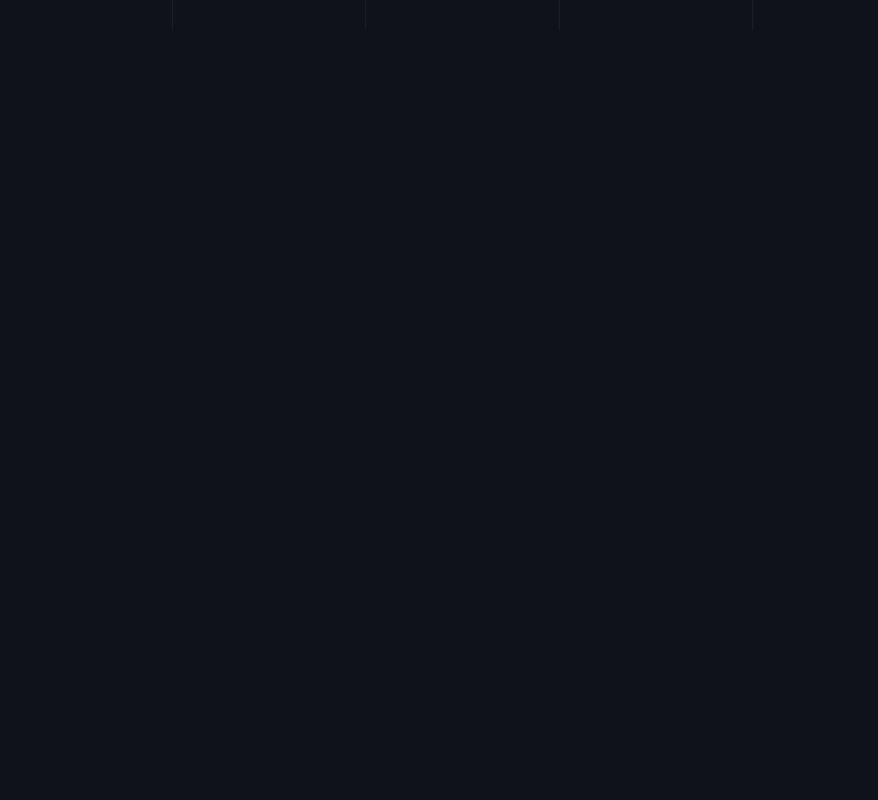
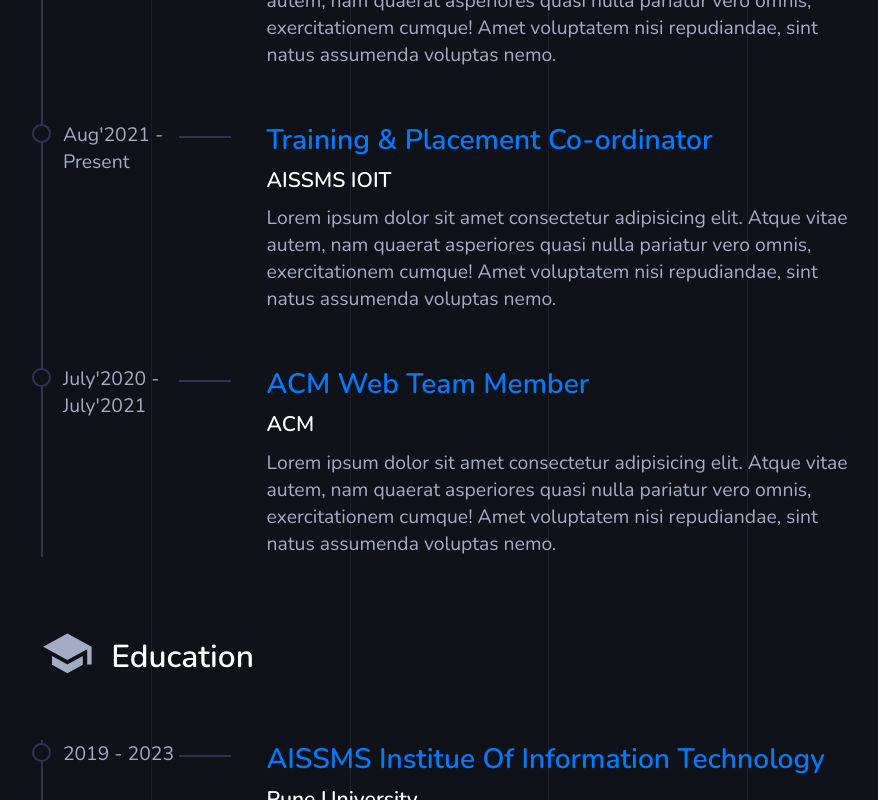
Before and after one commit to Adi720/Portfolio, a React (Create React App) app: page /resume in a window 1280 px wide. Shown: the part 980-1780 px from the top of the page, without its empty margins (334-1212 px from the left). Before the commit the page ends 1010 px from the top, so only its background shows below. Built offline with nearby package versions, Linux system fonts and the light colour scheme.

Commit message:
resume page frontend build

```diff
--- a/src/Components/Navigation.js
+++ b/src/Components/Navigation.js
@@ -102,7 +102,7 @@ const NavigationStyled = styled.nav`
         width: 100%;
         p{
             padding: 1.3rem 0;
-            font-size: 1.1rem;
+            font-size: 1rem;
             display: block;
             text-align: center;
         }
--- /dev/null
+++ b/src/Components/Resume.js
@@ -0,0 +1,85 @@
+import React from 'react'
+import styled from 'styled-components'
+import { InnerLayout } from '../Styles/Layout'
+import SecTitle from './SecTitle'
+import Title from './Title'
+import { BusinessCenter } from '@material-ui/icons'
+import { School } from '@material-ui/icons'
+import ResumeItem from './ResumeItem'
+
+const Resume = () => {
+    const briefcase = <BusinessCenter />;
+    const education = <School />;
+    return (
+        <ResumeStyled>
+            <Title title={'Resume'} />
+            <InnerLayout>
+                <div className="sec-title">
+                    <SecTitle icon={briefcase} title={"Professional Experience"} />
+                </div>
+                <div className="resume-content">
+                    <ResumeItem
+                        year={"July'2021 - Present"}
+                        title={'ACM IOIT Webmaster'}
+                        subtitle={'ACM'}
+                        text={'Lorem ipsum dolor sit amet consectetur adipisicing elit. Atque vitae autem, nam quaerat asperiores quasi nulla pariatur vero omnis, exercitationem cumque! Amet voluptatem nisi repudiandae, sint natus assumenda voluptas nemo.'}
+                    />
+                    <ResumeItem
+                        year={"Aug'2021 - Present"}
+                        title={'Training & Placement Co-ordinator'}
+                        subtitle={'AISSMS IOIT'}
+                        text={'Lorem ipsum dolor sit amet consectetur adipisicing elit. Atque vitae autem, nam quaerat asperiores quasi nulla pariatur vero omnis, exercitationem cumque! Amet voluptatem nisi repudiandae, sint natus assumenda voluptas nemo.'}
+                    />
+                    <ResumeItem
+                        year={"July'2020 - July'2021"}
+                        title={'ACM Web Team Member'}
+                        subtitle={'ACM'}
+                        text={'Lorem ipsum dolor sit amet consectetur adipisicing elit. Atque vitae autem, nam quaerat asperiores quasi nulla pariatur vero omnis, exercitationem cumque! Amet voluptatem nisi repudiandae, sint natus assumenda voluptas nemo.'}
+                    />
+                </div>
+                <div className="sec-title u-sec-title-margin">
+                    <SecTitle icon={education} title={"Education"} />
+                </div>
+                <div className="resume-content">
+                    <ResumeItem
+                        year={'2019 - 2023'}
+                        title={'AISSMS Institue Of Information Technology'}
+                        subtitle={'Pune University'}
+                        text={'Lorem ipsum dolor sit amet consectetur adipisicing elit. Atque vitae autem, nam quaerat asperiores quasi nulla pariatur vero omnis, exercitationem cumque! Amet voluptatem nisi repudiandae, sint natus assumenda voluptas nemo.'}
+
+                    />
+                    {/* <ResumeItem
+                        year={'2015 - 2020'}
+                        title={'Computer Science'}
+                        subtitle={'Pune University'}
+                        text={'Lorem ipsum dolor sit amet consectetur adipisicing elit. Atque vitae autem, nam quaerat asperiores quasi nulla pariatur vero omnis, exercitationem cumque! Amet voluptatem nisi repudiandae, sint natus assumenda voluptas nemo.'}
+                    />
+                    <div className="u-margin-bottom">
+                        <ResumeItem
+                            year={'2015 - 2020'}
+                            title={'Computer Science'}
+                            subtitle={'Pune University'}
+                            text={'Lorem ipsum dolor sit amet consectetur adipisicing elit. Atque vitae autem, nam quaerat asperiores quasi nulla pariatur vero omnis, exercitationem cumque! Amet voluptatem nisi repudiandae, sint natus assumenda voluptas nemo.'}
+                        />
+                    </div> */}
+                </div>
+            </InnerLayout>
+        </ResumeStyled>
+    )
+}
+
+const ResumeStyled = styled.section`
+    .sec-title{
+        padding-bottom: 3rem;
+    }
+
+    .u-sec-title-margin{
+        margin-top: 4rem;
+    }
+
+    .resume-content{
+        border-left: 2px solid var(--border-color);
+    }
+`;
+
+export default Resume
--- /dev/null
+++ b/src/Components/ResumeItem.js
@@ -0,0 +1,68 @@
+import React from 'react'
+import styled from 'styled-components'
+
+const ResumeItem = ({ year, title, subtitle, text }) => {
+    return (
+        <ResumeItemStyled>
+            <div className="left-content">
+                <p>{year}</p>
+            </div>
+            <div className="right-content">
+                <h5>{title}</h5>
+                <h6>{subtitle}</h6>
+                <p>{text}</p>
+            </div>
+        </ResumeItemStyled>
+    )
+}
+
+const ResumeItemStyled = styled.div`
+    display: flex;
+    &:not(:last-child){
+        padding-bottom: 3rem;
+    }
+    .left-content{
+        width: 50%;
+        padding-left: 20px;
+        position: relative;
+        &::before{
+            content: "";
+            position: absolute;
+            left: -11px;
+            top: 3px;
+            height: 15px;
+            width: 15px;
+            border-radius: 50%;
+            border: 2px solid var(--border-color);
+            background-color: var(--background-dark-color);
+        }
+        p{
+            display: inline-block;
+        }
+    }
+
+    .right-content{
+        padding-left: 5rem;
+        position: relative;
+        &::before{
+            content: "";
+            position: absolute;
+            left: 0;
+            top: 15px;
+            height: 2px;
+            width: 3rem;
+            background-color: var(--border-color);
+        }
+        h5{
+            color: var(--primary-color);
+            font-size: 1.6rem;
+            padding-bottom: .4rem;
+        }
+        h6{
+            padding-bottom: .6rem;
+            font-size: 1.2rem;
+        }
+    }
+`;
+
+export default ResumeItem
--- /dev/null
+++ b/src/Components/SecTitle.js
@@ -0,0 +1,28 @@
+import React from 'react'
+import styled from 'styled-components'
+
+const SecTitle = ({ icon, title }) => {
+    return (
+        <SecTitleStyled>
+            <p>{icon}</p>
+            <h3>{title}</h3>
+        </SecTitleStyled>
+    )
+}
+
+const SecTitleStyled = styled.section`
+    display: flex;
+    align-items: center;
+    p{
+        padding-right: 1rem;
+        svg{
+            font-size: 3rem;
+        }
+    }
+    h3{
+        color: var(--white-color);
+        font-size: 1.8rem;
+    }
+`;
+
+export default SecTitle
--- a/src/Components/Skills.js
+++ b/src/Components/Skills.js
@@ -1,12 +1,11 @@
 import React from 'react'
 import styled from 'styled-components'
-import { MainLayout, InnerLayout } from '../Styles/Layout'
+import { InnerLayout } from '../Styles/Layout'
 import Title from './Title'
 import ProgressBar from './ProgressBar'
 const Skills = () => {
     return (
         <SkillsStyled>
-            <MainLayout>
             <Title title={"My Skills"} />
             <InnerLayout>
                 <div className="skills">
@@ -43,7 +42,6 @@ const Skills = () => {
 
                 </div>
             </InnerLayout>
-            </MainLayout>
         </SkillsStyled>
     )
 }
--- a/src/Pages/ResumePage.js
+++ b/src/Pages/ResumePage.js
@@ -1,16 +1,13 @@
 import React from 'react'
 import Skills from '../Components/Skills'
-import { InnerLayout } from '../Styles/Layout'
-import Title from '../Components/Title'
+import Resume from '../Components/Resume'
+import { MainLayout } from '../Styles/Layout'
 const ResumePage = () => {
     return (
-        <div>
+        <MainLayout>
             <Skills />
-            <Title title={'Resume'} />
-            <InnerLayout>
-
-            </InnerLayout>
-        </div>
+            <Resume />
+        </MainLayout>
     )
 }
 
--- a/src/Styles/GlobalStyle.js
+++ b/src/Styles/GlobalStyle.js
@@ -27,7 +27,7 @@ const GlobalStyle = createGlobalStyle`
     list-style: none;
     text-decoration: none;
     font-family: 'Nunito', sans-serif;
-    font-size: 1.2rem;
+    font-size: 1.1rem;
 }
 
 body{
@@ -59,6 +59,12 @@ h6{
     font-size: 1.2rem;
     padding-bottom: .6rem;
 }
+
+
+.u-margin-bottom {
+    margin-bottom: 4rem;
+}
+
 `;
 
 export default GlobalStyle;
```
Lines whose indentation alone changed are shown as unchanged.
